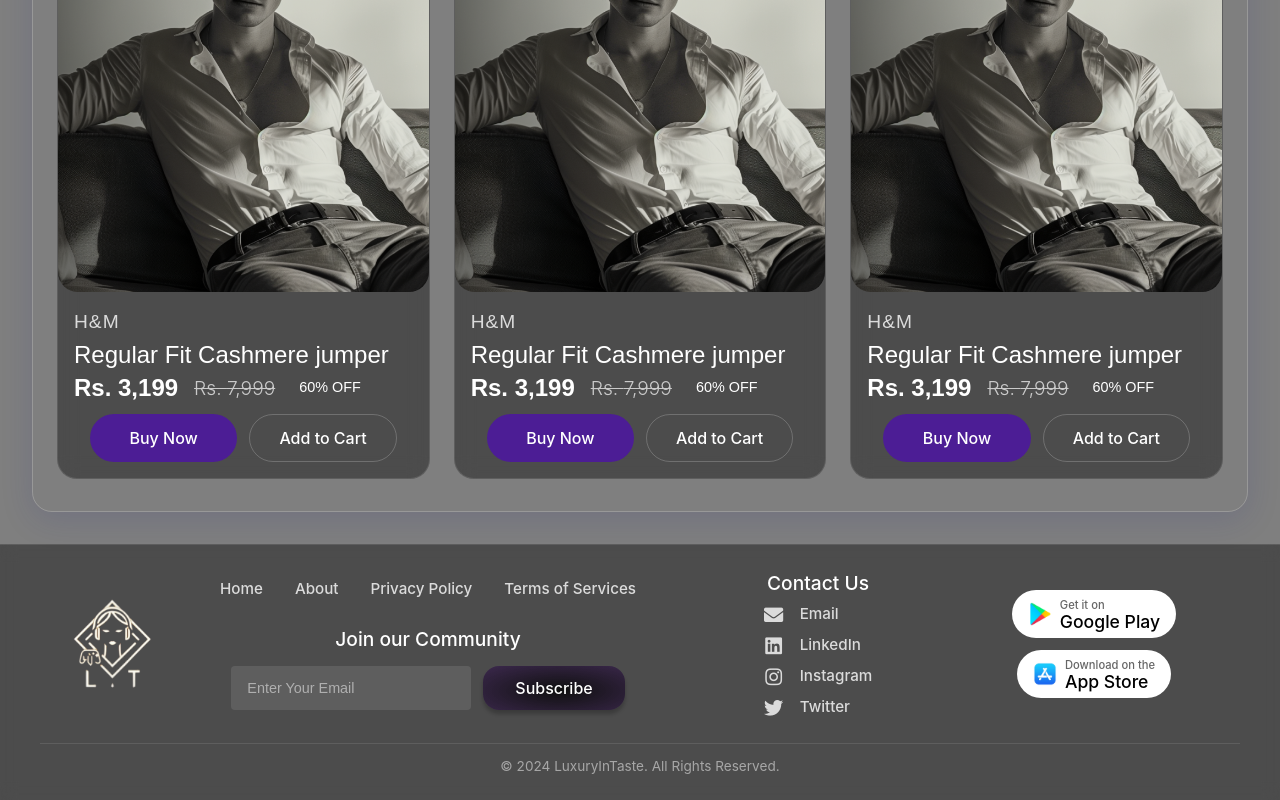
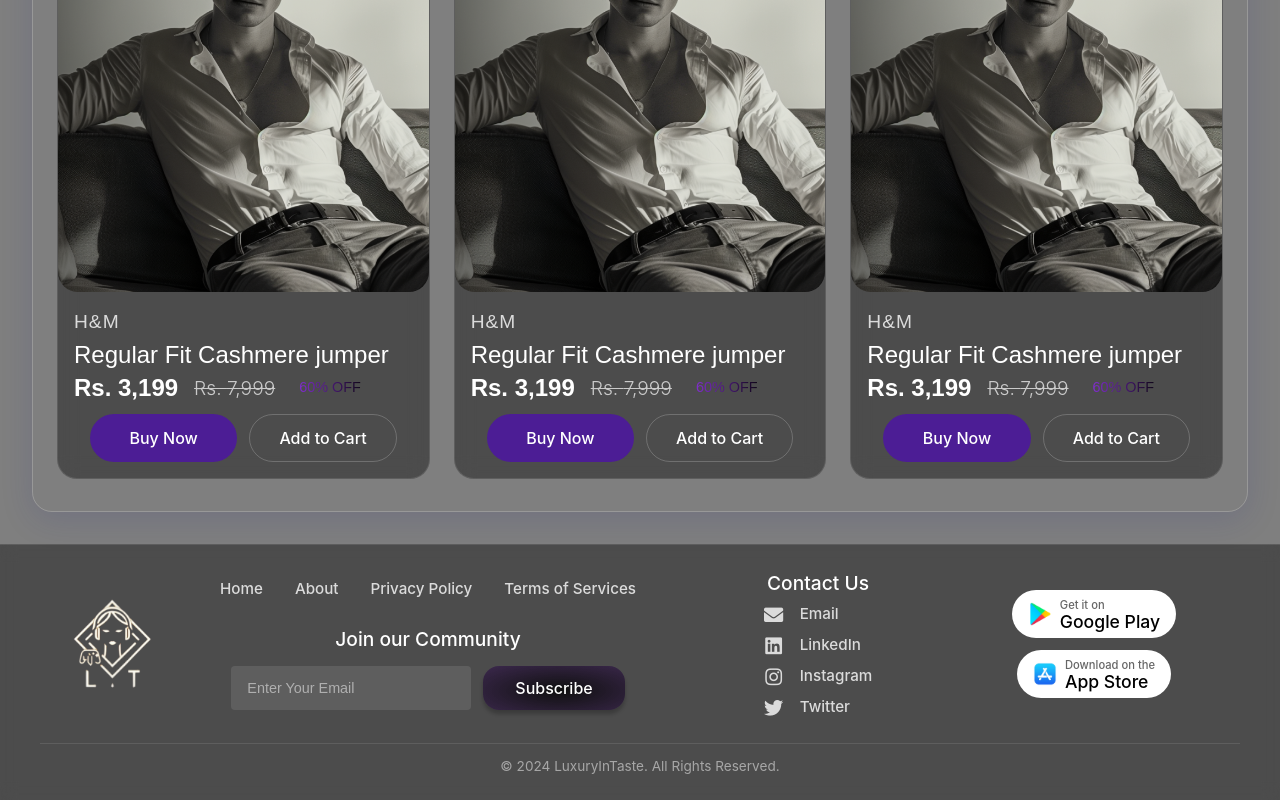
Before and after one commit to luxuryintaste-LIT/lit-ecommerce-backend, a React (Vite) app: page / in a window 1280 px wide. Shown: the part 1154-1954 px from the top of the page. Built offline with nearby package versions, Linux system fonts and the light colour scheme.

Commit message:
changes made color

```diff
--- a/src/styles/ProductDetails.css
+++ b/src/styles/ProductDetails.css
@@ -174,7 +174,8 @@
 
 .discount {
   background: linear-gradient(85.68deg, #9333ea, #000);
-  color: #9333EA;
+  -webkit-background-clip: text;
+  -webkit-text-fill-color: transparent;
   padding: 0.25rem 0.5rem;
   border-radius: 4px;
   font-size: 24px;
@@ -552,8 +553,9 @@
 }
 
 .discount {
-  background: var(--accent);
-  color: white;
+  background: linear-gradient(85.68deg, #9333ea, #000);
+  -webkit-background-clip: text;
+  -webkit-text-fill-color: transparent;
   padding: 0.25rem 0.5rem;
   border-radius: 4px;
   font-size: 0.9rem;
```
